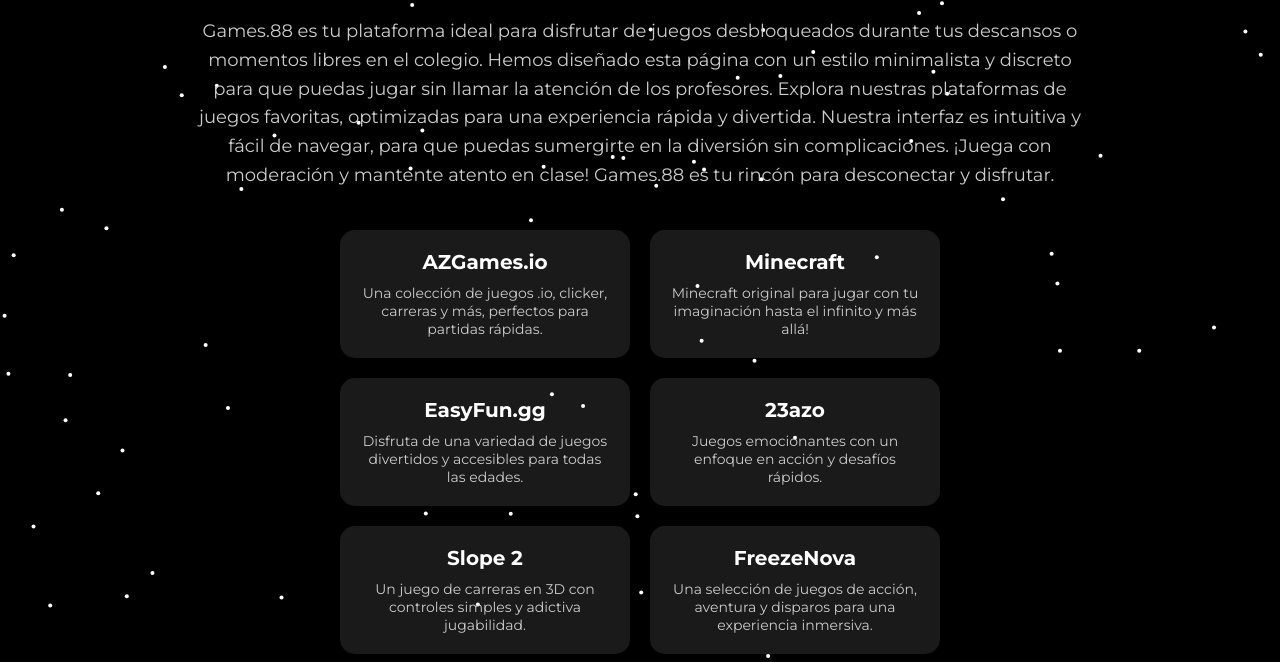
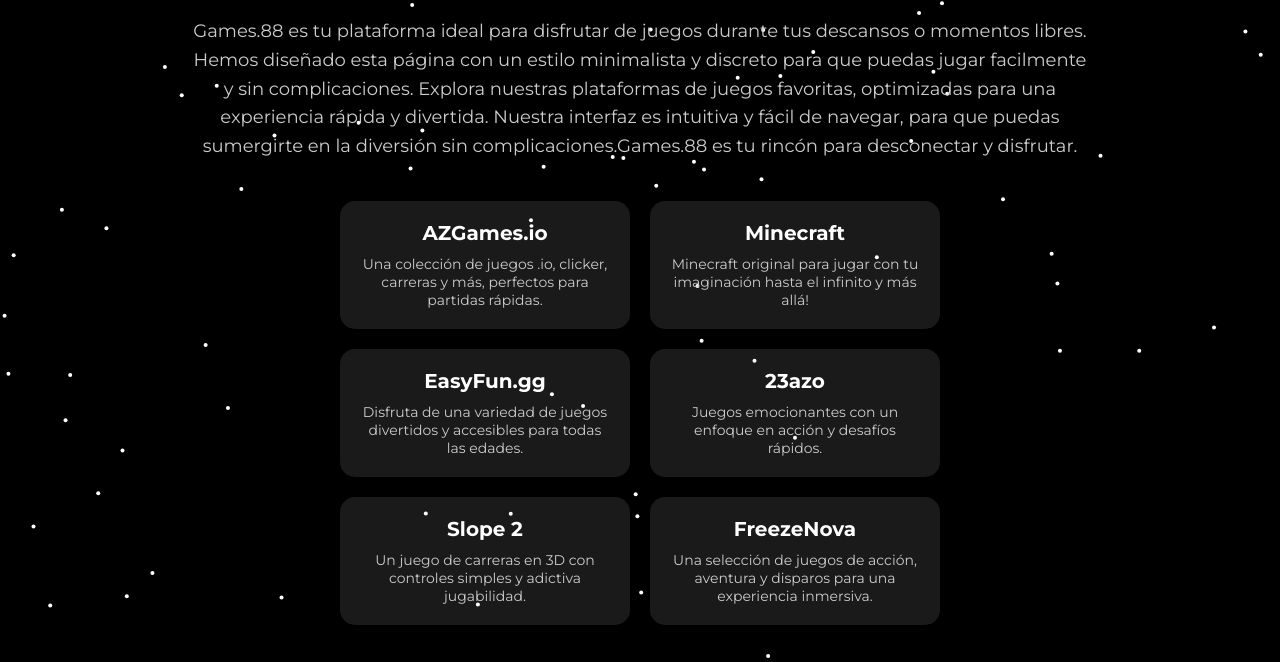
Before and after one commit to ivooubi/games.88, a plain HTML site: page index.html in a window 1280 px wide. Shown: the part 101-763 px from the top of the page. Drawn offline with Linux system fonts and the light colour scheme.

Commit message:
Update index.html

```diff
--- a/index.html
+++ b/index.html
@@ -42,7 +42,7 @@
 <head>
     <meta charset="UTF-8">
     <meta name="viewport" content="width=device-width, initial-scale=1.0">
-    <title>Games.88 - Juegos Desbloqueados</title>
+    <title>Games.88</title>
     <link href="https://fonts.googleapis.com/css2?family=Montserrat:wght@400;600;700&display=swap" rel="stylesheet">
     <style>
         * {
@@ -508,11 +508,10 @@
         <div class="header">
             <h1>Games.88</h1>
             <p>
-                Games.88 es tu plataforma ideal para disfrutar de juegos desbloqueados durante tus descansos o momentos libres en el colegio.
-                Hemos diseñado esta página con un estilo minimalista y discreto para que puedas jugar sin llamar la atención de los profesores.
+                Games.88 es tu plataforma ideal para disfrutar de juegos durante tus descansos o momentos libres.
+                Hemos diseñado esta página con un estilo minimalista y discreto para que puedas jugar facilmente y sin complicaciones.
                 Explora nuestras plataformas de juegos favoritas, optimizadas para una experiencia rápida y divertida. Nuestra interfaz es
-                intuitiva y fácil de navegar, para que puedas sumergirte en la diversión sin complicaciones. ¡Juega con moderación y mantente
-                atento en clase! Games.88 es tu rincón para desconectar y disfrutar.
+                intuitiva y fácil de navegar, para que puedas sumergirte en la diversión sin complicaciones.Games.88 es tu rincón para desconectar y disfrutar.
             </p>
         </div>
 
@@ -554,7 +553,7 @@
 
         <div class="footer">
             <p>Visita <a href="https://eva.edu.xunta.gal/" onclick="window.location.replace('https://eva.edu.xunta.gal/'); return false;">edixgal</a> para recursos educativos.</p>
-            <p class="signature">games.88, "el que la sigue siempre la consigue"</p>
+            <p class="signature">games.88, todos los derechos reservados</p>
         </div>
     </div>
 
```
